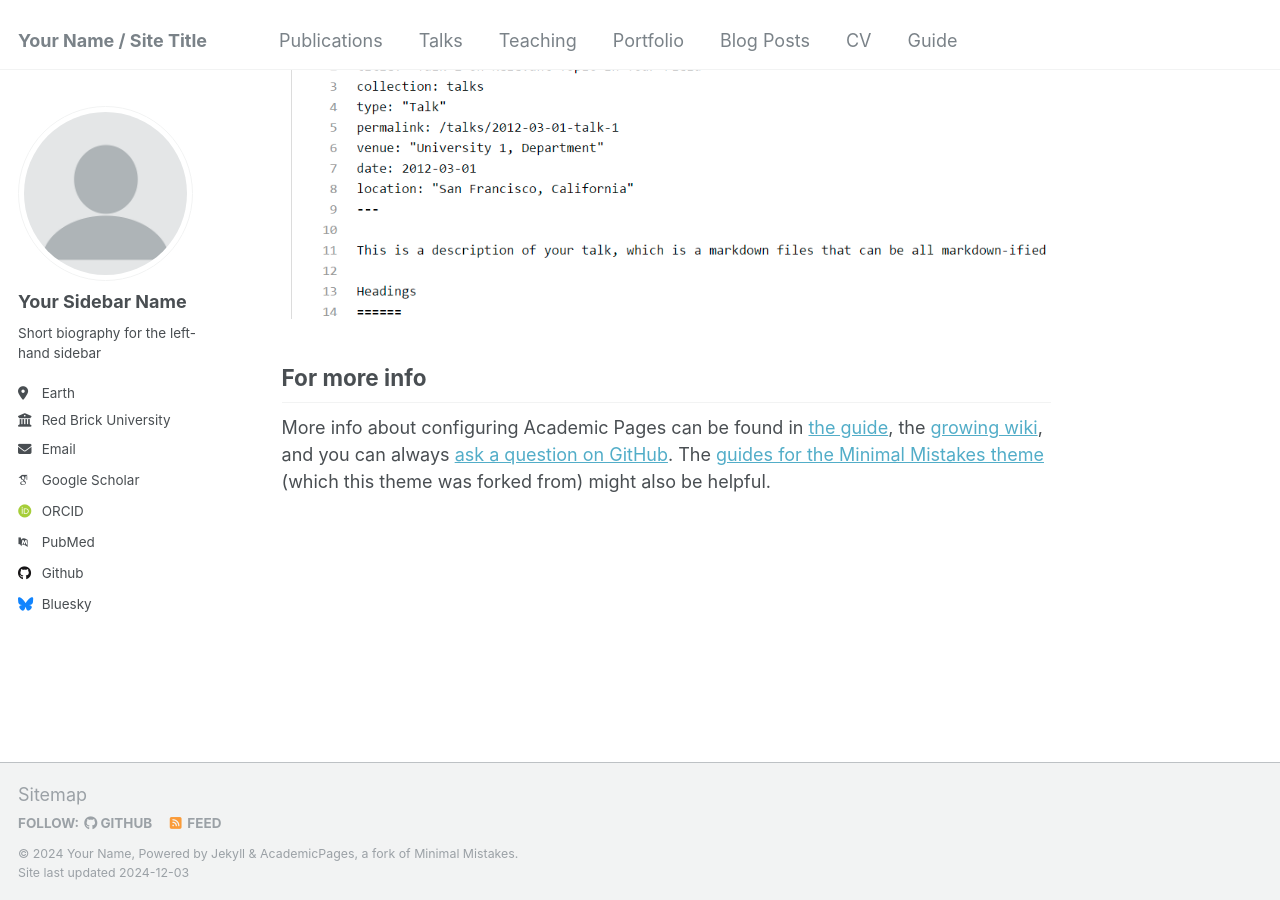
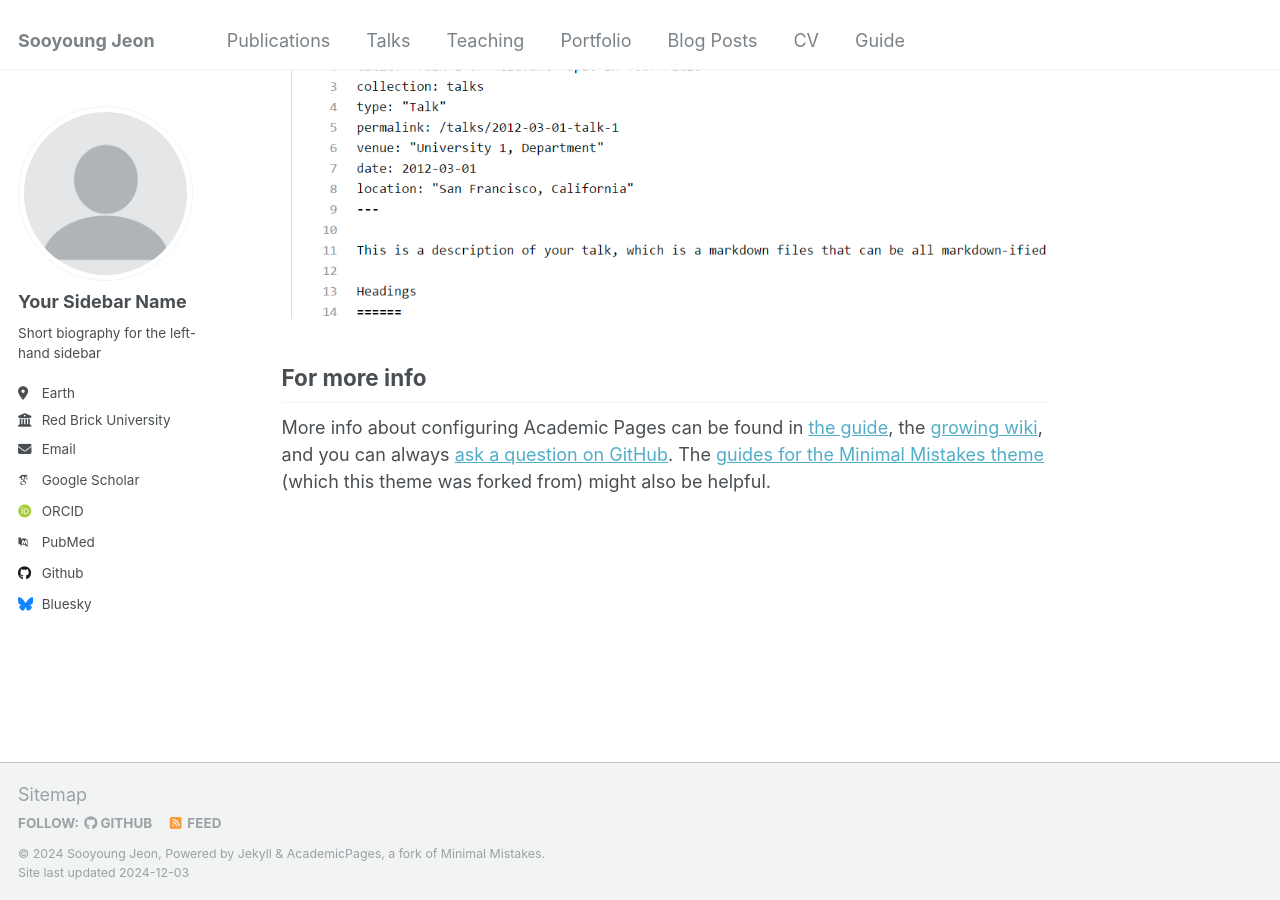
Before and after one commit to jeonso0907/jeonso0907.github.io, a Jekyll site: the page built from _pages/about.md, in a window 1280 px wide and 900 px high, scrolled down 2643 px. Built offline with Jekyll 4.4.1, drawn with Linux system fonts in a browser that asks for light colours; some web fonts are replaced.

Commit message:
repo init

```diff
--- a/_config.yml
+++ b/_config.yml
@@ -8,13 +8,13 @@
 
 # Basic Site Settings
 locale                   : "en-US"
-title                    : "Your Name / Site Title"
+title                    : "Sooyoung Jeon"
 title_separator          : "-"
-name                     : &name "Your Name"
+name                     : &name "Sooyoung Jeon"
 description              : &description "personal description"
-url                      : https://academicpages.github.io # the base hostname & protocol for your site e.g. "https://[your GitHub username].github.io"
+url                      : https://jeonso0907.github.io # the base hostname & protocol for your site e.g. "https://[your GitHub username].github.io"
 baseurl                  : "" # the subpath of your site, e.g. "/blog"
-repository               : "academicpages/academicpages.github.io"
+repository               : "jeonso0907/jeonso0907.github.io"
 
 # Site Author - The following control what appear as part of the author content on the side bar.
 #               If a field is blank the icon and link will not appear, otherwise it will be shown.
```
